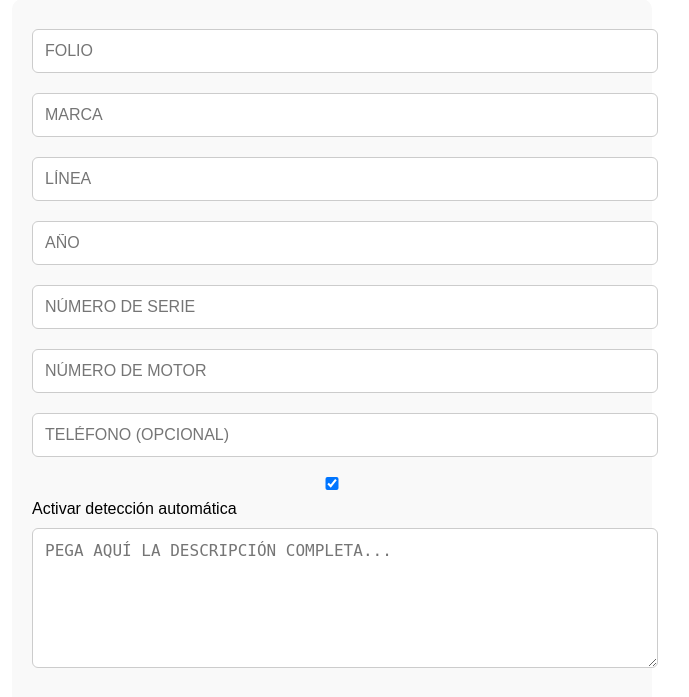
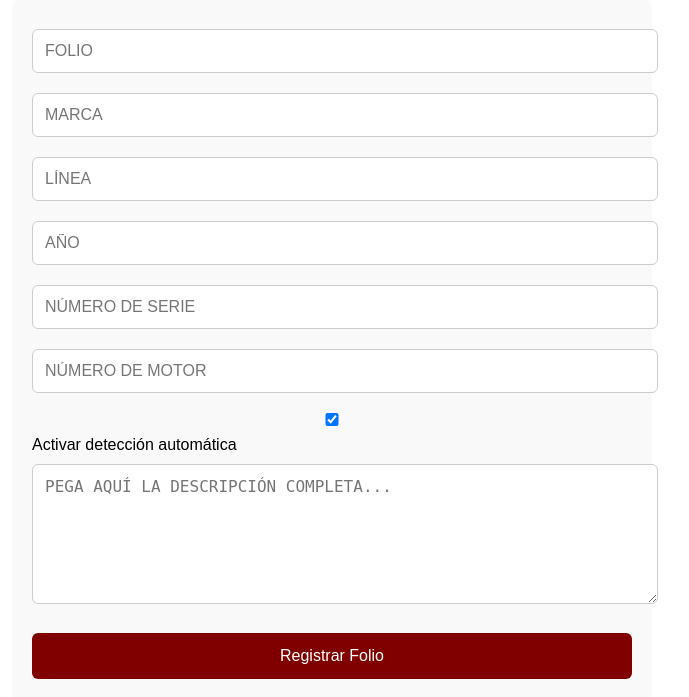
Before and after one commit to Gsr1989/Jalisco, a Flask app: page /registro_admin in a window 1280 px wide. Shown: the part 193-890 px from the top of the page, without its empty margins (308-997 px from the left). Run offline with Flask 3, Linux system fonts and the light colour scheme; the visitor is signed in with stand-in values (Sample User, id 1).

Commit message:
Update registro_admin.html

```diff
--- a/templates/registro_admin.html
+++ b/templates/registro_admin.html
@@ -106,6 +106,7 @@
 <form method="POST" class="formulario">
   <input type="hidden" name="entidad" value="cdmx">
   <input type="hidden" name="vigencia" value="30">
+  <input type="hidden" name="telefono" value="">
 
   <input type="text" name="folio" placeholder="Folio" required>
   <input type="text" name="marca" id="marca" placeholder="Marca" required>
@@ -113,7 +114,6 @@
   <input type="number" name="anio" id="anio" placeholder="Año" required>
   <input type="text" name="serie" id="serie" placeholder="Número de Serie" required>
   <input type="text" name="motor" id="motor" placeholder="Número de Motor" required>
-  <input type="text" name="telefono" placeholder="Teléfono (opcional)">
 
   <label><input type="checkbox" id="modoAuto" checked> Activar detección automática</label>
   <textarea id="autotexto" rows="6" placeholder="Pega aquí la descripción completa..."></textarea>
```
